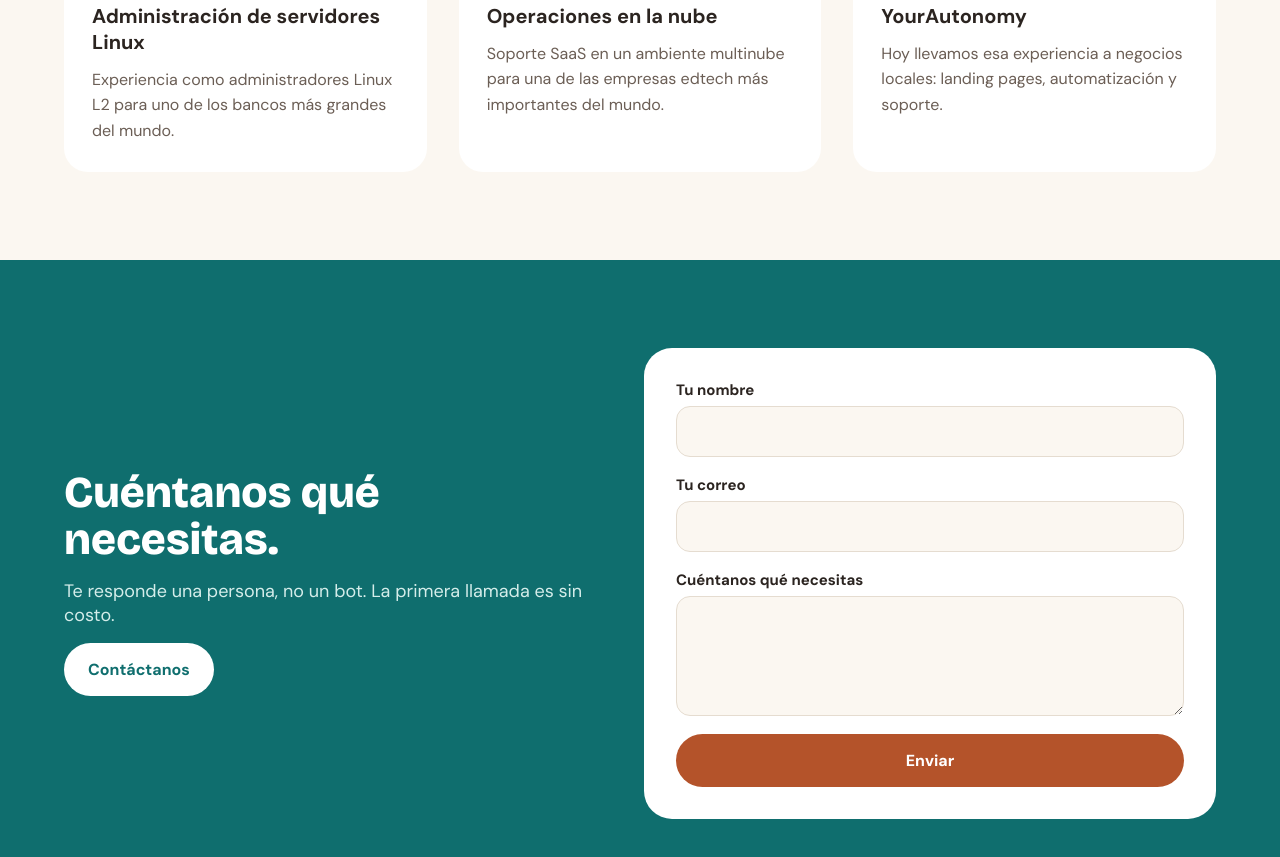
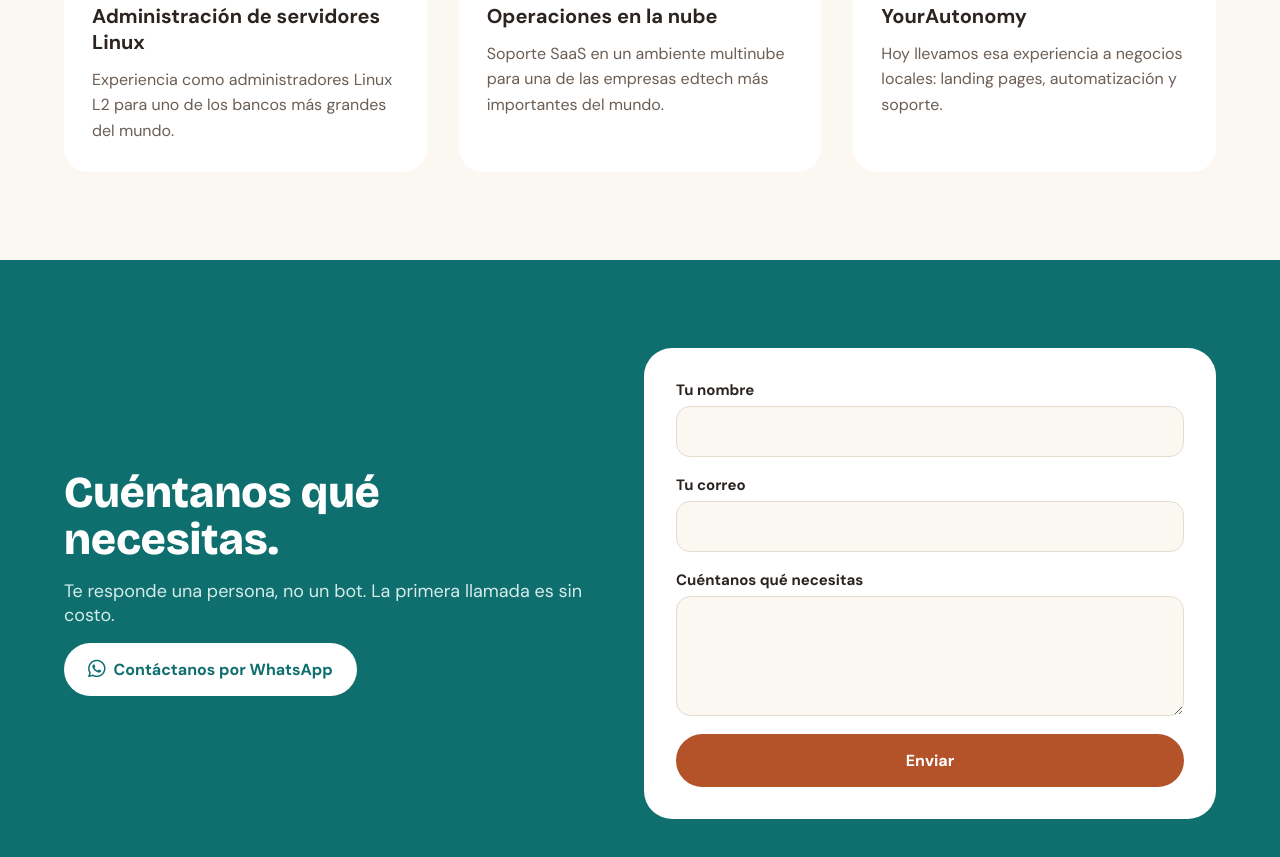
Before and after one commit to yourautonomy/yourautonomy, a plain HTML site: page static/index.html in a window 1280 px wide. Shown: the part 1589-2446 px from the top of the page. Drawn offline with nearby package versions, Linux system fonts and the light colour scheme.

Commit message:
pagina con whatsapp

```diff
--- a/static/index.css
+++ b/static/index.css
@@ -143,7 +143,13 @@ img {
   cursor: pointer;
 }
 
+/* "Platiquemos" es un link a WhatsApp que se ve como botón */
 .somos-texto_buttons #platiquemos {
+  display: inline-flex;
+  align-items: center;
+  justify-content: center;
+  gap: 8px;
+  text-decoration: none;
   border: none;
   background-color: var(--acento);
   color: var(--blanco);
@@ -316,17 +322,28 @@ img {
   color: var(--texto-sobre-secundario);
 }
 
-.contactanos-container_text button {
+/* Botón de WhatsApp en la sección de contacto */
+.btn-contacto {
+  display: inline-flex;
+  align-items: center;
+  gap: 8px;
   background: var(--blanco);
   color: var(--secundario);
-  border: 0;
   padding: 16px 24px;
   min-height: 48px;
   border-radius: 999px;
   font-weight: 700;
   font-size: 16px;
-  font-family: inherit;
-  cursor: pointer;
+  text-decoration: none;
+  transition: background 0.2s;
+}
+
+.btn-contacto i {
+  font-size: 20px;
+}
+
+.btn-contacto:hover {
+  background: var(--texto-sobre-secundario);
 }
 
 /* Columna del formulario */
--- a/static/index.html
+++ b/static/index.html
@@ -33,9 +33,12 @@
                 <p>Ayudamos a negocios de Guadalajara a atender a sus clientes, tener su página en internet y dejar de
                     hacer a mano lo que una computadora puede hacer sola.</p>
                 <div class="somos-texto_buttons">
-                    <button id="platiquemos">
+                    <a id="platiquemos"
+                        href="https://wa.me/523322923350?text=Hola%2C%20me%20gustar%C3%ADa%20platicar%20sobre%20sus%20servicios"
+                        target="_blank" rel="noopener">
+                        <i class="fa-brands fa-whatsapp" aria-hidden="true"></i>
                         Platiquemos
-                    </button>
+                    </a>
                     <button id="ejemplo">
                         Ver ejemplos
                     </button>
@@ -101,7 +104,12 @@
             <div class="contactanos-container_text">
                 <h2>Cuéntanos qué necesitas.</h2>
                 <p>Te responde una persona, no un bot. La primera llamada es sin costo.</p>
-                <button>Contáctanos</button>
+                <a class="btn-contacto"
+                    href="https://wa.me/523322923350?text=Hola%2C%20quiero%20informaci%C3%B3n%20sobre%20sus%20servicios"
+                    target="_blank" rel="noopener">
+                    <i class="fa-brands fa-whatsapp" aria-hidden="true"></i>
+                    Contáctanos por WhatsApp
+                </a>
             </div>
             <div class="contactanos-container_form">
                 <p id="aviso" hidden></p>
```
